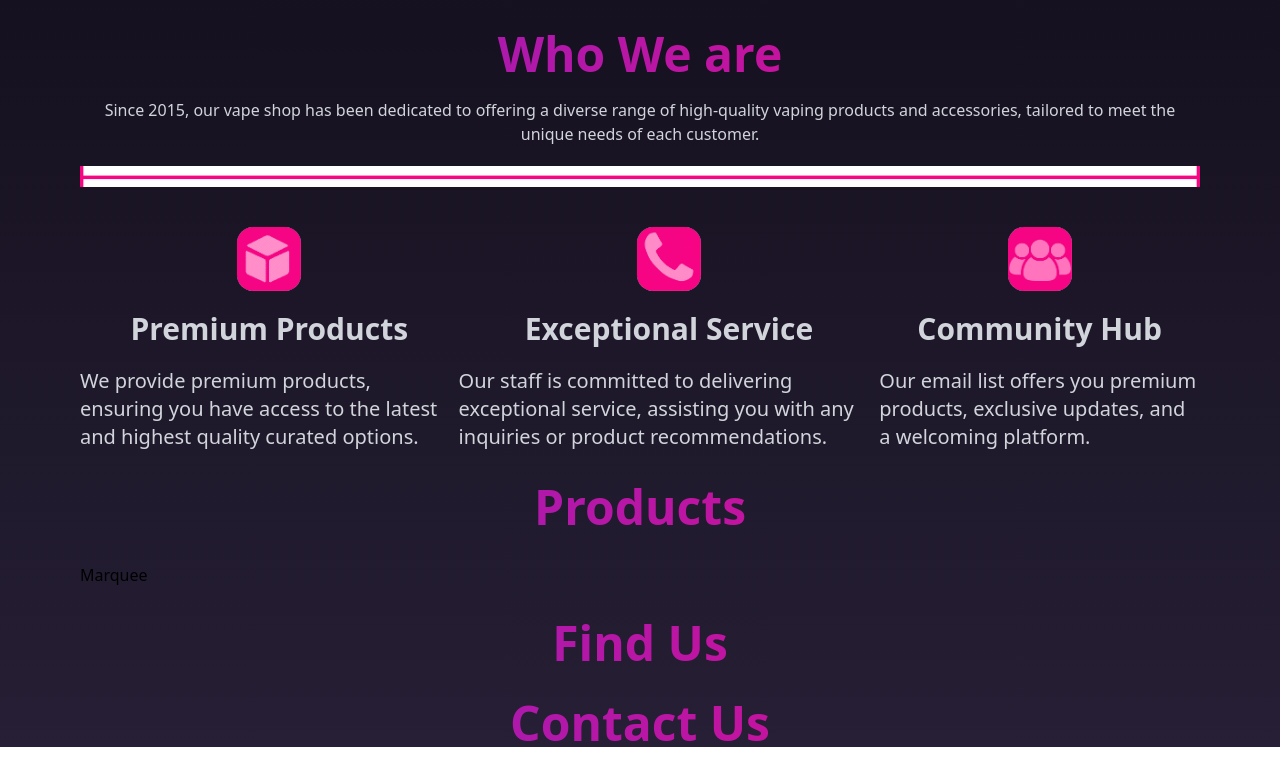
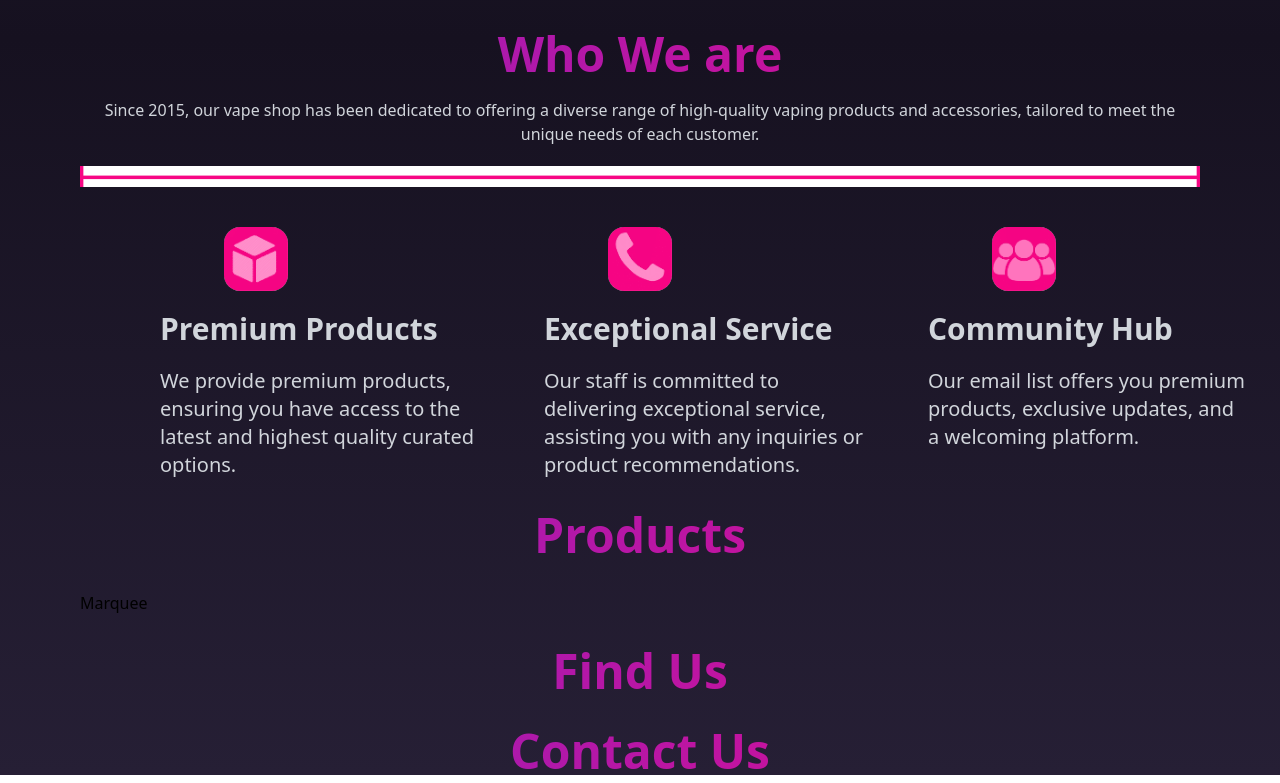
Before and after one commit to JadenLund/applicationPackageOne, a React (Vite) app: page / in a window 1280 px wide. Shown: the part 698-1481 px from the top of the page. Before the commit the page ends 1453 px from the top, so only its background shows below. Built offline with nearby package versions, Linux system fonts and the light colour scheme; a web font is replaced by a local one.

Commit message:
adding grid to center and left align About.jsx text

```diff
--- a/src/components/About.jsx
+++ b/src/components/About.jsx
@@ -12,17 +12,17 @@ export default function About() {
         unique needs of each customer.
       </p>
       <img src={Line} className=" my-5" />
-      <div className="flex justify-center">
+      <div className="flex justify-center grid grid-cols-3 gap-8">
         {storeBenefitData.map((info, index) => (
           <div key={`${info.title}_${index}`}>
             <img
               className="w-u flex mx-auto rounded-2xl mt-5"
               src={info.icon}
             />
-            <h2 className="text-3xl font-semibold my-5 justify-center flex">
-              {info.title}
-            </h2>
-            <p className="text-xl ">{info.description}</p>
+            <div className="ml-w w-y">
+              <h2 className="text-3xl font-semibold my-5 flex">{info.title}</h2>
+              <p className="text-xl ">{info.description}</p>
+            </div>
           </div>
         ))}
       </div>
--- a/tailwind.config.js
+++ b/tailwind.config.js
@@ -53,7 +53,7 @@ module.exports = {
         "d": "15%",
         "e": "10%",
         "z": "100vh",
-        "y": "45vh",
+        "y": "40vh",
         "x": "25vh",
         "w": "10vh",
         "q": "100rem",
```
